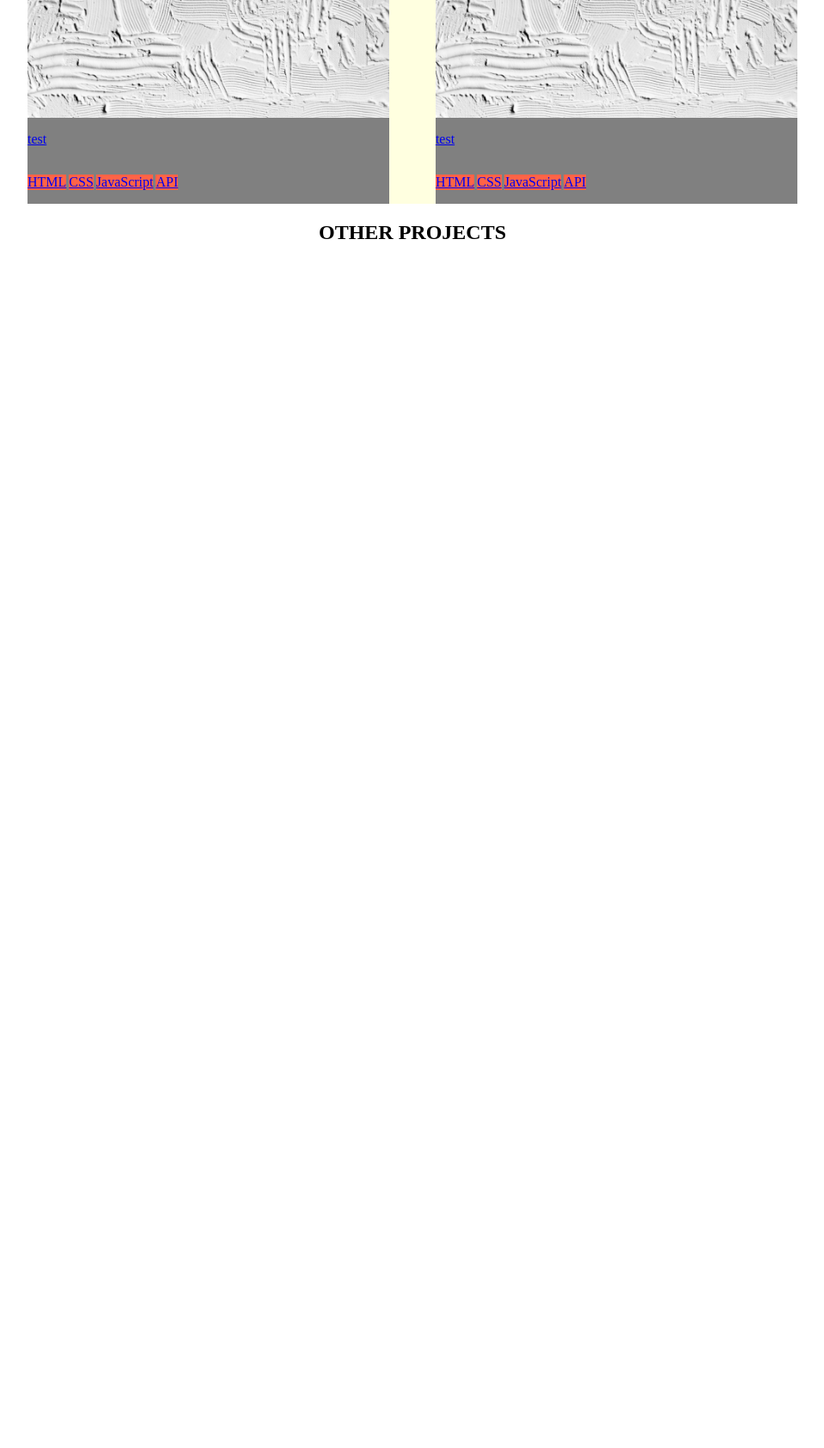
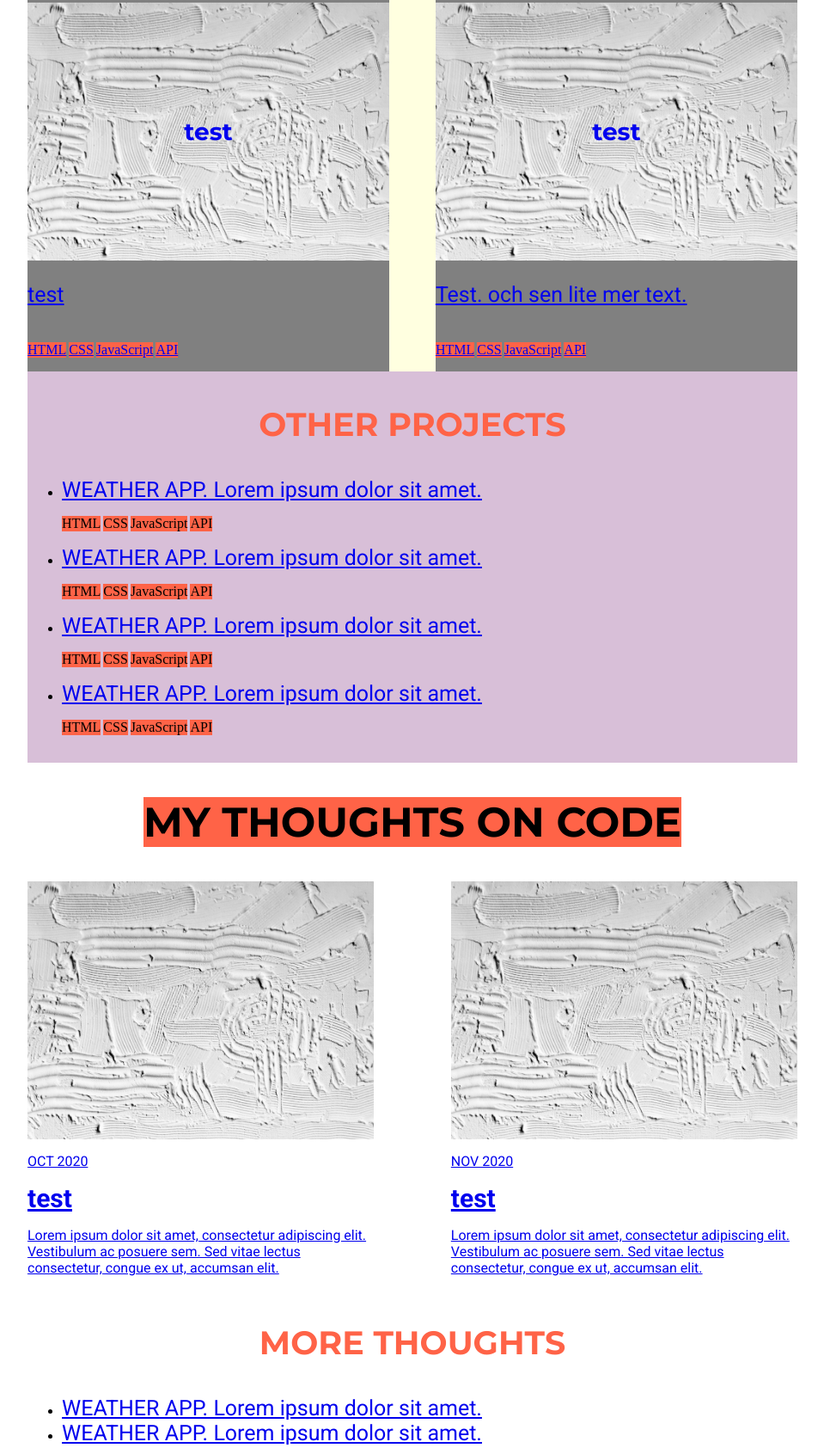
Before and after one commit to ellenbjo/Portfolio, a plain HTML site: page code/index.html in a window 1280 px wide. Shown: the part 1904-3588 px from the top of the page at 86% size, without its empty margins (160-1119 px from the left). Before the commit the page ends 2207 px from the top, so only its background shows below. Drawn offline with Linux system fonts and the light colour scheme.

Commit message:
added my-thoughts section and made some changes in css

```diff
--- a/code/index.html
+++ b/code/index.html
@@ -57,7 +57,7 @@
       </article>
     </section>
 
-    <section class="featured-projects-container">
+    <section class="all-projects-container">
       <article class="card">
         <h2>FEATURED PROJECTS</h2>
         <div class="project-card-container">
@@ -66,7 +66,7 @@
               <img class="project-img"src="../images/white.jpg" alt="">
               <h4>test</h4>
             </div>
-            <p>test</p>
+            <p class="project-description">test</p>
             <div class="tags">
               <p>HTML</p>
               <p>CSS</p>
@@ -79,7 +79,7 @@
               <img class="project-img"src="../images/white.jpg" alt="">
               <h4>test</h4>
             </div>
-            <p>test</p>
+            <p class="project-description">test</p>
             <div class="tags">
               <p>HTML</p>
               <p>CSS</p>
@@ -92,7 +92,7 @@
               <img class="project-img"src="../images/white.jpg" alt="">
               <h4>test</h4>
             </div>
-            <p>test</p>
+            <p class="project-description">test</p>
             <div class="tags">
               <p>HTML</p>
               <p>CSS</p>
@@ -105,7 +105,7 @@
               <img class="project-img"src="../images/white.jpg" alt="">
               <h4>test</h4>
             </div>
-            <p>test</p>
+            <p class="project-description">Test. och sen lite mer text.</p>
             <div class="tags">
               <p>HTML</p>
               <p>CSS</p>
@@ -116,20 +116,82 @@
 
         </div>
       </article>
-    </section>
 
-    <section class="other-projects-container">
-      <article>
-        <h2>OTHER PROJECTS</h2>
-      </article>
 
+      <div class="other-projects-container">
+        <h3>OTHER PROJECTS</h3>
+        <ul class="other-projects-list">
+          <li>
+            <a href="https://angry-leakey-d4c2cc.netlify.app/">WEATHER APP. Lorem ipsum dolor sit amet.</a>
+            <div class="tags">
+              <p>HTML</p>
+              <p>CSS</p>
+              <p>JavaScript</p>
+              <p>API</p>
+            </div>
+          </li>
+          <li>
+            <a href="https://angry-leakey-d4c2cc.netlify.app/">WEATHER APP. Lorem ipsum dolor sit amet.</a>
+            <div class="tags">
+              <p>HTML</p>
+              <p>CSS</p>
+              <p>JavaScript</p>
+              <p>API</p>
+            </div>
+          </li>
+          <li>
+            <a href="https://angry-leakey-d4c2cc.netlify.app/">WEATHER APP. Lorem ipsum dolor sit amet.</a>
+            <div class="tags">
+              <p>HTML</p>
+              <p>CSS</p>
+              <p>JavaScript</p>
+              <p>API</p>
+            </div>
+          </li>
+          <li>
+            <a href="https://angry-leakey-d4c2cc.netlify.app/">WEATHER APP. Lorem ipsum dolor sit amet.</a>
+            <div class="tags">
+              <p>HTML</p>
+              <p>CSS</p>
+              <p>JavaScript</p>
+              <p>API</p>
+            </div>
+          </li>
+
+
+          </ul>
+      </div>
     </section>
 
     <section class="my-thoughts-container">
-      <article>
-
+      <article class="card">
+        <h2>MY THOUGHTS ON CODE</h2>
+        <div class="card-container">
+          <a class="thoughts-post" href="#">
+            <img class="project-img"src="../images/white.jpg" alt="">
+            <p>OCT 2020</p>
+            <h4>test</h4>
+            <p>Lorem ipsum dolor sit amet, consectetur adipiscing elit. Vestibulum ac posuere sem. Sed vitae lectus consectetur, congue ex ut, accumsan elit.</p>
+          </a>
+          <a class="thoughts-post" href="#">
+            <img class="project-img"src="../images/white.jpg" alt="">
+            <p>NOV 2020</p>
+            <h4>test</h4>
+            <p>Lorem ipsum dolor sit amet, consectetur adipiscing elit. Vestibulum ac posuere sem. Sed vitae lectus consectetur, congue ex ut, accumsan elit.</p>
+          </a>
+        </div>
       </article>
-
+      <div class="more-thoughts-container">
+          <h3>MORE THOUGHTS</h3>
+          <ul class="more-thoughts-list">
+            <li>
+              <a href="https://angry-leakey-d4c2cc.netlify.app/">WEATHER APP. Lorem ipsum dolor sit amet.</a>
+            </li>
+            <li>
+              <a href="https://angry-leakey-d4c2cc.netlify.app/">WEATHER APP. Lorem ipsum dolor sit amet.</a>
+            </li>
+          </ul>
+      </div>
     </section>
 
     <section class="skills-container">
@@ -141,6 +203,11 @@
 
   </div>
 
-
+<footer>
+  <h3>CONTACT</h3>
+  <p>Ellen Björkman</p>
+  <p>070-xxxxxx</p>
+  <p>ellen.bjorkman3@gmail.com</p>
+</footer>
 </body>
 </html>
--- a/code/style.css
+++ b/code/style.css
@@ -103,9 +103,9 @@ header p:nth-child(3){
  text-align: center;
 }
 
-.tech-container h2, .featured-projects-container h2 {
+h2{
   font-family: "Montserrat", sans-serif;
-  /*font-weight: 700;*/
+  font-size: 48px;
   background: tomato;
   text-align: center;
   width: fit-content;
@@ -132,6 +132,9 @@ header p:nth-child(3){
 
 
 /*** projects ***/
+.all-projects-container {
+  background-color: thistle;
+}
 
 .project-img {
   width: 100%;
@@ -162,8 +165,10 @@ header p:nth-child(3){
   justify-content: center;
 }
 
-h4 {
+.image-container h4 {
   position: absolute;
+  font-family: "Montserrat", sans-serif;
+  font-size: 28px;
 }
 
 .tags {
@@ -174,3 +179,44 @@ h4 {
   margin-right: 3px;
   background: tomato;
 }
+
+ul a, .project-description {
+  font-family: "Roboto", sans-serif;
+  font-size: 25px;
+}
+
+h3 {
+  text-align: center;
+  font-family: "Montserrat", sans-serif;
+  color: tomato;
+  font-size: 38px;
+}
+
+/*** my thoughts ***/
+
+.card-container {
+  display: flex;
+  justify-content: space-between;
+}
+
+.thoughts-post {
+  display: flex;
+  flex-direction: column;
+  width: 45%;
+  font-family: "Roboto", sans-serif;
+}
+
+.thoughts-post h4 {
+ font-size: 30px;
+ margin: 0;
+}
+
+/*** footer ***/
+
+footer {
+  text-align: center;
+}
+
+footer h3 {
+  color: #000;
+}
```
